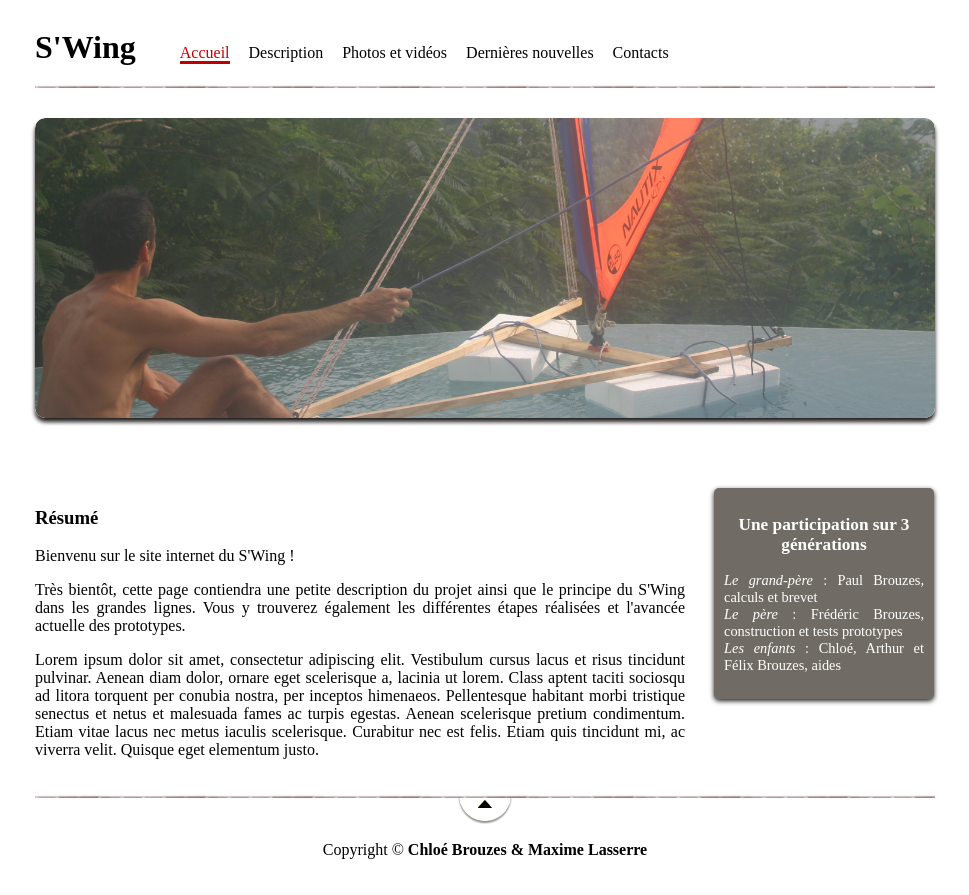
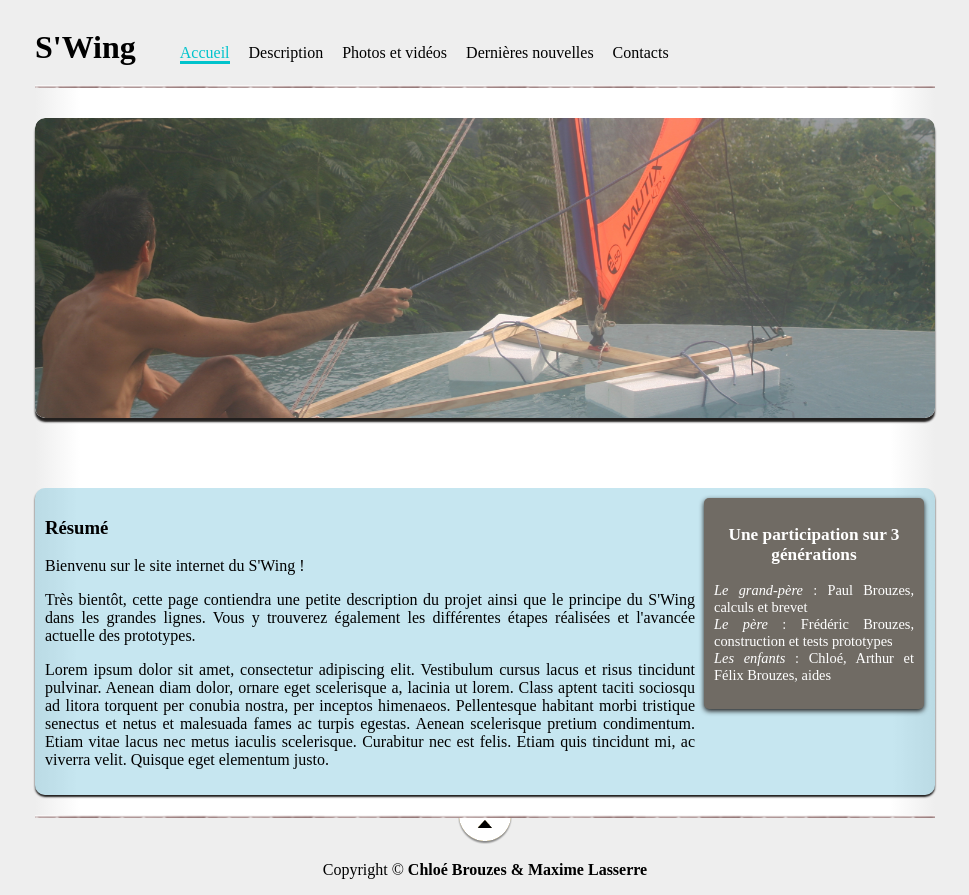
Before and after one commit to evermax/swing, a PHP site: page /index.php in a window 1280 px wide. Shown: the whole page, without its empty margins (155-1124 px from the left). Before the commit the page ends 859 px from the top, so only its background shows below. Run offline with PHP 8.4, Linux system fonts and the light colour scheme.

Commit message:
Voili voilou
Ajout section
Ajout gradient

```diff
--- a/css/gallery.theme.css
+++ b/css/gallery.theme.css
@@ -25,7 +25,7 @@
 
 .gallery .ombre {
   border-radius: 10px;
-  box-shadow: 0px 4px 4px #1c1a19;
+  box-shadow: 0px 4px 2px #1c1a19;
 }
 
 .gallery .controls {
--- a/onglet.js
+++ b/onglet.js
@@ -7,7 +7,7 @@ var pageurl = (location.pathname.substring(location.pathname.lastIndexOf("/") +
 
 if(pageurl == ''){pageurl = "index.php"}
 
-document.getElementById(menu[pageurl]).style.color="#c00000";
+document.getElementById(menu[pageurl]).style.color="#00C3CC";
 document.getElementById(menu[pageurl]).style.borderBottomWidth="3px";
 document.getElementById(menu[pageurl]).style.borderBottomStyle="solid";
-document.getElementById(menu[pageurl]).style.borderBottomColor="#c00000";
+document.getElementById(menu[pageurl]).style.borderBottomColor="#00C3CC";
--- a/style.css
+++ b/style.css
@@ -1,10 +1,16 @@
-/* GENERAL */
+/********************* GENERAL *********************/
+
+body
+{
+    background-color: rgb(238, 238, 238);
+}
 
 .bloc_page
 {
     width: 900px;
     margin: auto;
     text-align: justify;
+    background-image: -webkit-linear-gradient(left, rgba(238, 238, 238, 1) 0%, rgba(255, 255, 255, 1) 5%, rgba(255, 255, 255, 1) 95%, rgba(238, 238, 238, 1) 100%);
 }
 
 .corps
@@ -13,10 +19,11 @@
     padding-bottom: 20px;
 }
 
-/* Header */
+/********************* Header *********************/
 header
 {
     background: url('images/separateur.png') repeat-x bottom;
+    background-color: rgb(238, 238, 238);
 }
 
 #titre_principal
@@ -24,7 +31,7 @@ header
     display: inline-block;
 }
 
-/* Navigation */
+/********************* Navigation *********************/
 nav
 {
     display: inline-block;
@@ -60,12 +67,13 @@ nav a:hover
     color: red;
 }
 
-/* Footer */
+/*********************** Footer **********************/
 
 footer
 {
     background:  url('images/separateur.png') repeat-x top, url("images/ico_top.png") no-repeat top;
     text-align: center;
+    background-color: rgb(238, 238, 238);
 }
 
 .backup
@@ -76,7 +84,7 @@ footer
     margin: auto;
 }
 
-/* PAGE ACCUEIL */
+/********************* PAGE ACCUEIL *********************/
 article, aside
 {
     display: inline-block;
@@ -87,7 +95,7 @@ article, aside
 article
 {
     width: 650px;
-    margin-right: 25px;
+    margin-right: 5px;
 }
 
 aside
@@ -108,6 +116,14 @@ section aside h1
     text-align: center;
 }
 
+section
+{
+    background-color: rgba(66, 173, 204 , 0.3);
+    border-radius: 10px;
+    box-shadow: 0px 2px 2px #1c1a19;
+    padding: 10px;
+}
+
 #banniere_image
 {
     margin-top: 10px;
@@ -118,7 +134,7 @@ section aside h1
     border-radius: 10px;
 }
 
-/* PAGE DESCRIPTION */
+/********************** PAGE DESCRIPTION **********************/
 .tableau
 {
 
@@ -140,8 +156,8 @@ section aside h1
     font-style: italic;
 }
 
-/* PAGE IMAGES */
-/* Carousel */
+/********************** PAGE IMAGES **********************/
+/********************** Carousel **********************/
 .gallery
 {
     width: 800px;
@@ -190,7 +206,7 @@ figure
     margin: 0;
 }
 
-/* PAGE NEWS */
+/********************** PAGE NEWS **********************/
 .billet
 {
     margin: auto;
@@ -273,10 +289,10 @@ figure
     text-decoration: none;
 }
 
-/* PAGE CONTACTS */
+/********************** PAGE CONTACTS **********************/
 .contact
 {
     font-size: 1.2em;
 }
 
-/* ADMIN */
+/********************** ADMIN **********************/
```
